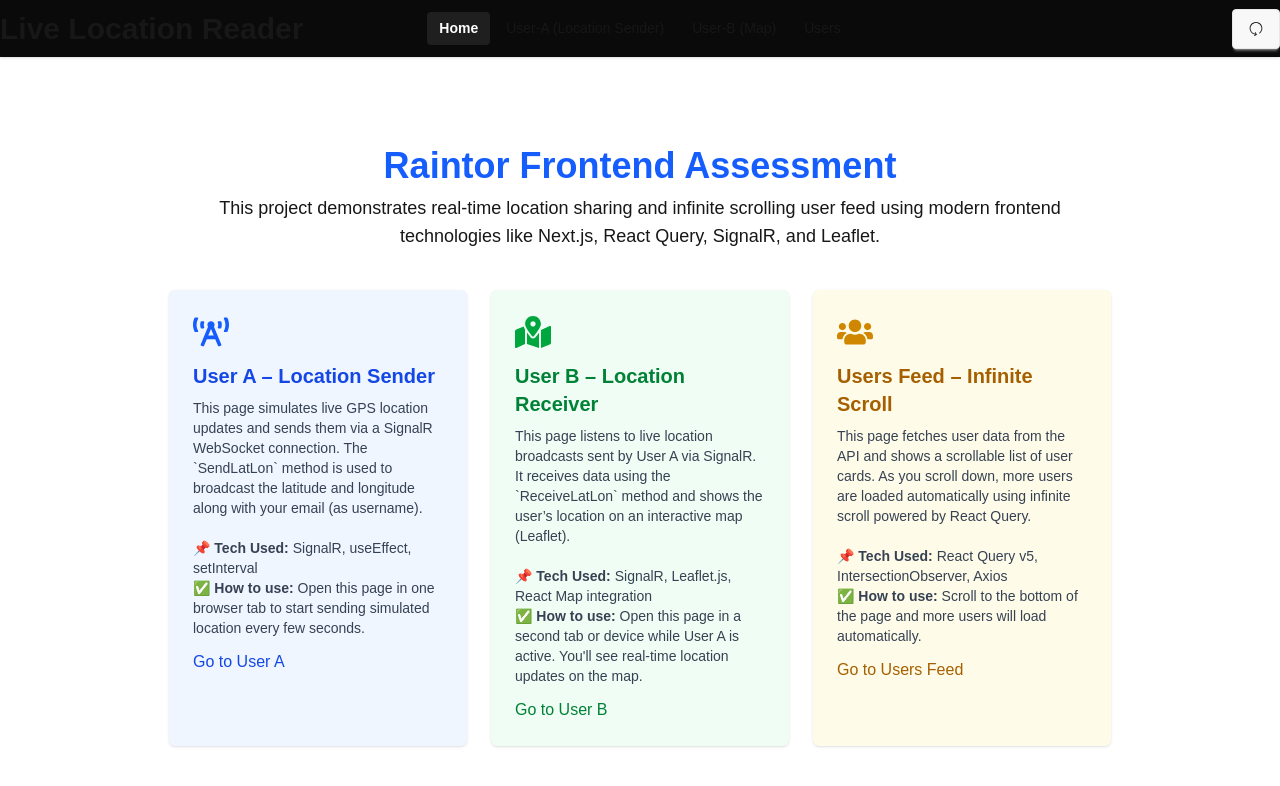
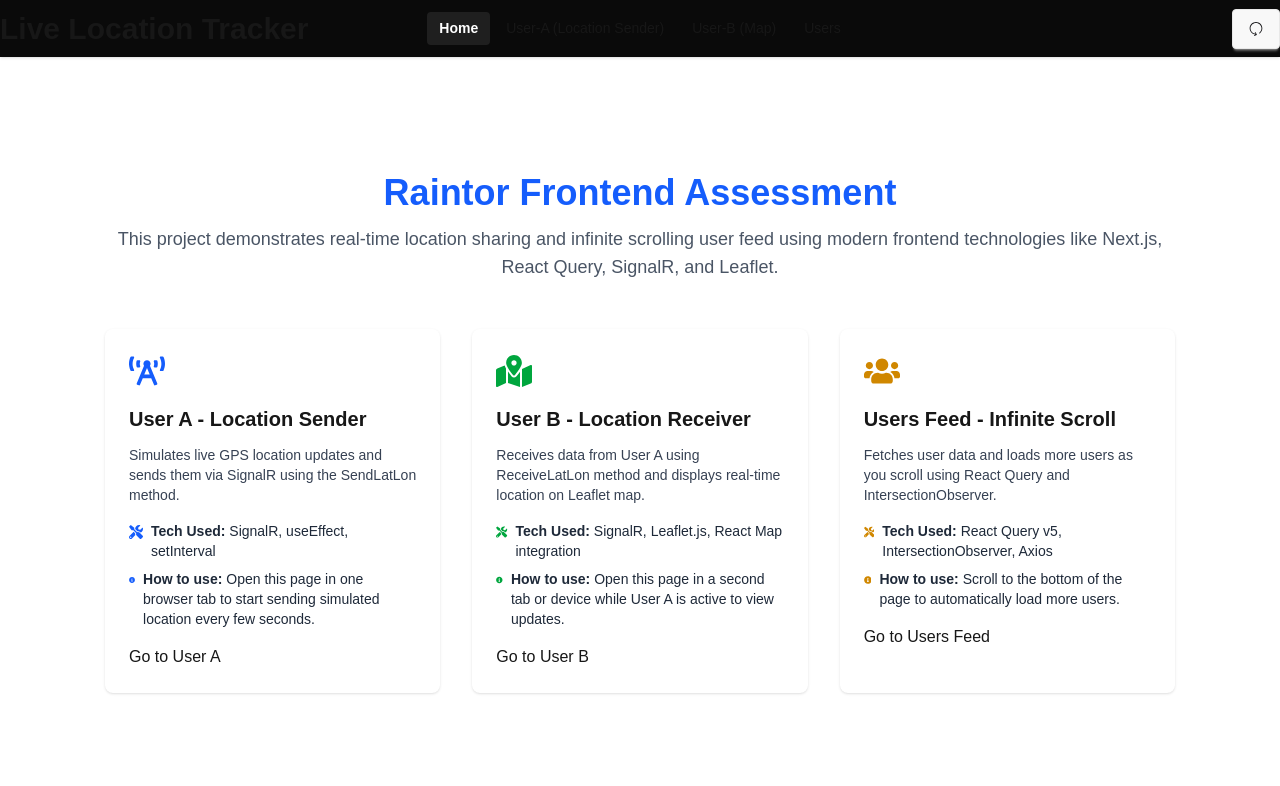
Before and after one commit to shahalimshompod/live-location-sender, a Next.js app: page / in a window 1280 px wide. Shown: the top 786 px of the page. Built offline with nearby package versions, Linux system fonts and the light colour scheme.

Commit message:
fixing some issue with cors policy

```diff
--- a/app/components/Navbar.jsx
+++ b/app/components/Navbar.jsx
@@ -47,16 +47,16 @@ const Navbar = () => {
               </li>
               <li>
                 <Link
-                  href="/pages/user_a"
-                  className={getLinkClass("/pages/user_a", pathname)}
+                  href="/user_a"
+                  className={getLinkClass("/user_a", pathname)}
                 >
                   User-A (Location Sender)
                 </Link>
               </li>
               <li>
                 <Link
-                  href="/pages/user_b"
-                  className={getLinkClass("/pages/user_b", pathname)}
+                  href="/user_b"
+                  className={getLinkClass("/user_b", pathname)}
                   target="_blank"
                 >
                   User-B (Map)
@@ -64,7 +64,7 @@ const Navbar = () => {
               </li>
               <li>
                 <Link
-                  href="/pages/users"
+                  href="/users"
                   className={getLinkClass("/users", pathname)}
                 >
                   Users
@@ -73,7 +73,7 @@ const Navbar = () => {
             </ul>
           </div>
           <a href="/" className="text-base md:text-xl xl:text-3xl font-bold">
-            Live Location Reader
+            Live Location Tracker
           </a>
         </div>
 
@@ -86,16 +86,16 @@ const Navbar = () => {
             </li>
             <li>
               <Link
-                href="/pages/user_a"
-                className={getLinkClass("/pages/user_a", pathname)}
+                href="/user_a"
+                className={getLinkClass("/user_a", pathname)}
               >
                 User-A (Location Sender)
               </Link>
             </li>
             <li>
               <Link
-                href="/pages/user_b"
-                className={getLinkClass("/pages/user_b", pathname)}
+                href="/user_b"
+                className={getLinkClass("/user_b", pathname)}
                 target="_blank"
               >
                 User-B (Map)
@@ -103,7 +103,7 @@ const Navbar = () => {
             </li>
             <li>
               <Link
-                href="/pages/users"
+                href="/users"
                 className={getLinkClass("/users", pathname)}
               >
                 Users
--- a/app/layout.js
+++ b/app/layout.js
@@ -14,7 +14,7 @@ const geistMono = Geist_Mono({
 });
 
 export const metadata = {
-  title: "Create Next App",
+  title: "Live Location Tracker",
   description: "Generated by create next app",
 };
 
--- a/app/page.jsx
+++ b/app/page.jsx
@@ -1,103 +1,103 @@
-// "use client";
-
 import React from "react";
 import Link from "next/link";
-import { FaBroadcastTower, FaMapMarkedAlt, FaUsers } from "react-icons/fa";
+import {
+  FaBroadcastTower,
+  FaMapMarkedAlt,
+  FaUsers,
+  FaTools,
+  FaInfoCircle,
+} from "react-icons/fa";
+
+const Card = ({
+  icon,
+  title,
+  description,
+  techUsed,
+  howToUse,
+  color,
+  href,
+  target,
+}) => (
+  <div
+    className={`bg-${color}-50 p-6 rounded-lg shadow hover:shadow-lg transition`}
+  >
+    <div className="mb-4">{icon}</div>
+    <h2 className={`text-xl font-semibold text-${color}-700 mb-3`}>{title}</h2>
+    <p className="text-sm text-gray-700 mb-4">{description}</p>
+
+    <div className="space-y-2 text-sm text-gray-800">
+      <div className="flex items-start gap-2">
+        <FaTools className={`mt-1 text-${color}-600`} />
+        <p>
+          <span className="font-semibold">Tech Used:</span> {techUsed}
+        </p>
+      </div>
+      <div className="flex items-start gap-2">
+        <FaInfoCircle className={`mt-1 text-${color}-600`} />
+        <p>
+          <span className="font-semibold">How to use:</span> {howToUse}
+        </p>
+      </div>
+    </div>
+
+    <Link
+      href={href}
+      target={target}
+      className={`text-${color}-700 font-medium hover:underline inline-block mt-4`}
+    >
+      Go to {title.split(" - ")[0]}
+    </Link>
+  </div>
+);
 
 const Page = () => {
   return (
     <main className="min-h-[94vh] py-12 px-4 flex items-center justify-center">
-      <div className="w-full max-w-5xl p-6 md:p-10 space-y-10 border border-base-100">
+      <div className="w-full max-w-6xl p-6 md:p-10 space-y-12 border border-base-100">
         {/* Title */}
         <div className="text-center">
           <h1 className="text-3xl md:text-4xl font-bold text-blue-600">
             Raintor Frontend Assessment
           </h1>
-          <p className="mt-2 text-base md:text-lg">
+          <p className="mt-3 text-base md:text-lg text-gray-600">
             This project demonstrates real-time location sharing and infinite
             scrolling user feed using modern frontend technologies like Next.js,
             React Query, SignalR, and Leaflet.
           </p>
         </div>
 
-        {/* Grid Sections */}
-        <div className="grid grid-cols-1 md:grid-cols-3 gap-6">
-          {/* User A */}
-          <div className="bg-blue-50 p-6 rounded-md shadow hover:shadow-lg transition">
-            <FaBroadcastTower className="text-4xl text-blue-600 mb-3" />
-            <h2 className="text-xl font-semibold text-blue-700 mb-2">
-              User A – Location Sender
-            </h2>
-            <p className="text-sm text-gray-700 mb-3">
-              This page simulates live GPS location updates and sends them via a
-              SignalR WebSocket connection. The `SendLatLon` method is used to
-              broadcast the latitude and longitude along with your email (as
-              username).
-              <br />
-              <br />
-              📌 <strong>Tech Used:</strong> SignalR, useEffect, setInterval
-              <br />✅ <strong>How to use:</strong> Open this page in one
-              browser tab to start sending simulated location every few seconds.
-            </p>
-            <Link
-              href="/pages/user_a"
-              className="text-blue-700 font-medium hover:underline"
-            >
-              Go to User A
-            </Link>
-          </div>
+        {/* Feature Cards */}
+        <div className="grid grid-cols-1 md:grid-cols-3 gap-8">
+          <Card
+            icon={<FaBroadcastTower className="text-4xl text-blue-600" />}
+            title="User A - Location Sender"
+            description="Simulates live GPS location updates and sends them via SignalR using the SendLatLon method."
+            techUsed="SignalR, useEffect, setInterval"
+            howToUse="Open this page in one browser tab to start sending simulated location every few seconds."
+            color="blue"
+            href="/pages/user_a"
+          />
 
-          {/* User B */}
-          <div className="bg-green-50 p-6 rounded-md shadow hover:shadow-lg transition">
-            <FaMapMarkedAlt className="text-4xl text-green-600 mb-3" />
-            <h2 className="text-xl font-semibold text-green-700 mb-2">
-              User B – Location Receiver
-            </h2>
-            <p className="text-sm text-gray-700 mb-3">
-              This page listens to live location broadcasts sent by User A via
-              SignalR. It receives data using the `ReceiveLatLon` method and
-              shows the user’s location on an interactive map (Leaflet).
-              <br />
-              <br />
-              📌 <strong>Tech Used:</strong> SignalR, Leaflet.js, React Map
-              integration
-              <br />✅ <strong>How to use:</strong> Open this page in a second
-              tab or device while User A is active. You'll see real-time
-              location updates on the map.
-            </p>
-            <Link
-              target="_blank"
-              href="/pages/user_b"
-              className="text-green-700 font-medium hover:underline"
-            >
-              Go to User B
-            </Link>
-          </div>
+          <Card
+            icon={<FaMapMarkedAlt className="text-4xl text-green-600" />}
+            title="User B - Location Receiver"
+            description="Receives data from User A using ReceiveLatLon method and displays real-time location on Leaflet map."
+            techUsed="SignalR, Leaflet.js, React Map integration"
+            howToUse="Open this page in a second tab or device while User A is active to view updates."
+            color="green"
+            href="/pages/user_b"
+            target="_blank"
+          />
 
-          {/* Users Feed */}
-          <div className="bg-yellow-50 p-6 rounded-md shadow hover:shadow-lg transition">
-            <FaUsers className="text-4xl text-yellow-600 mb-3" />
-            <h2 className="text-xl font-semibold text-yellow-700 mb-2">
-              Users Feed – Infinite Scroll
-            </h2>
-            <p className="text-sm text-gray-700 mb-3">
-              This page fetches user data from the API and shows a scrollable
-              list of user cards. As you scroll down, more users are loaded
-              automatically using infinite scroll powered by React Query.
-              <br />
-              <br />
-              📌 <strong>Tech Used:</strong> React Query v5,
-              IntersectionObserver, Axios
-              <br />✅ <strong>How to use:</strong> Scroll to the bottom of the
-              page and more users will load automatically.
-            </p>
-            <Link
-              href="/pages/users"
-              className="text-yellow-700 font-medium hover:underline"
-            >
-              Go to Users Feed
-            </Link>
-          </div>
+          <Card
+            icon={<FaUsers className="text-4xl text-yellow-600" />}
+            title="Users Feed - Infinite Scroll"
+            description="Fetches user data and loads more users as you scroll using React Query and IntersectionObserver."
+            techUsed="React Query v5, IntersectionObserver, Axios"
+            howToUse="Scroll to the bottom of the page to automatically load more users."
+            color="yellow"
+            href="/pages/users"
+          />
         </div>
       </div>
     </main>
--- a/app/pages/user_a/page.jsx
+++ b/app/user_a/page.jsx
@@ -1,5 +1,4 @@
 "use client";
-import useSignalR from "@/app/hooks/useSignalR";
 import Link from "next/link";
 import { useEffect, useState } from "react";
 import {
@@ -11,6 +10,7 @@ import {
   FaPaperPlane,
   FaMapMarkedAlt,
 } from "react-icons/fa";
+import useSignalR from "../hooks/useSignalR";
 
 export default function Page() {
   const [lat, setLat] = useState("Generating...");
--- a/app/pages/user_b/page.jsx
+++ b/app/user_b/page.jsx
@@ -1,12 +1,12 @@
 "use client";
-import Map from "@/app/components/Map";
-import useSignalR from "@/app/hooks/useSignalR";
 import React, { useEffect, useState } from "react";
 
 // 🧩 Import icons
 import { HiOutlineLocationMarker } from "react-icons/hi";
 import { FaGlobeAsia } from "react-icons/fa";
 import { MdAccessTime, MdMergeType } from "react-icons/md";
+import useSignalR from "../hooks/useSignalR";
+import Map from "../components/Map";
 
 export default function UserB() {
   const [location, setLocation] = useState({ lat: 23.78, lon: 90.4 });
--- a/app/pages/users/page.jsx
+++ b/app/users/page.jsx
@@ -1,10 +1,10 @@
 "use client";
 
-import UserCard from "@/app/components/UserCard";
 import { useInfiniteQuery } from "@tanstack/react-query";
 import axios from "axios";
 import React, { useEffect } from "react";
 import { useInView } from "react-intersection-observer";
+import UserCard from "../components/UserCard";
 
 const fetchUserData = async ({ pageParam = 0 }) => {
   const res = await axios.get(
```
